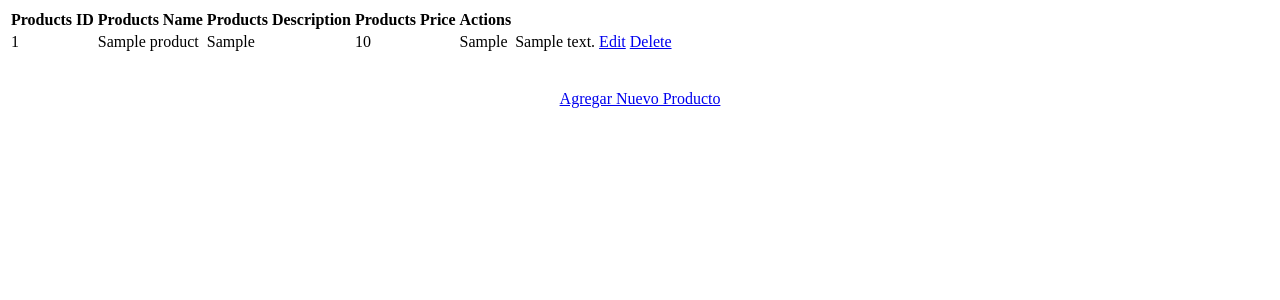
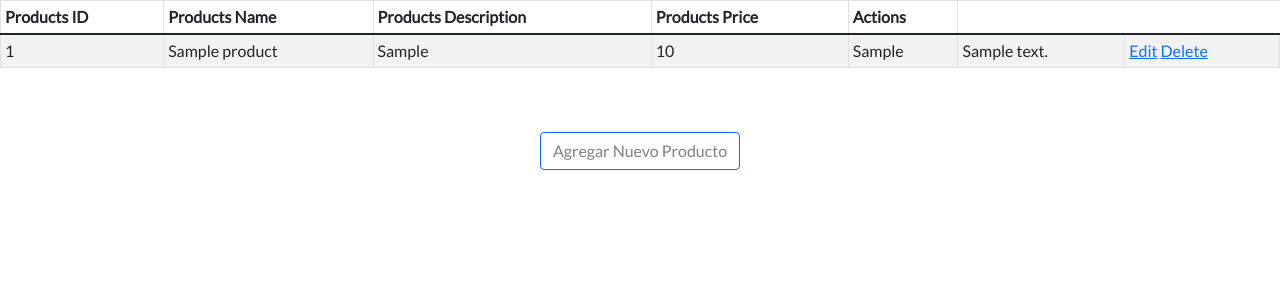
Before and after one commit to Nellybg/paginaweb, a Django app: page /show in a window 1280 px wide. Shown: the top 300 px of the page. Run offline with Django 4.2, Linux system fonts and the light colour scheme; tables that the repository leaves empty hold one stand-in row (values such as "Sample post").

Commit message:
estilo agregar producto

```diff
--- a/PruebaDeisne/products/templates/show.html
+++ b/PruebaDeisne/products/templates/show.html
@@ -1,11 +1,20 @@
 <!DOCTYPE html>
-<html lang="en">
+<html lang="es">
 
 <head>
     <meta charset="UTF-8">
     <title>Products Records</title>
     {% load static %}
     <link rel="stylesheet" href="{% static 'css/style.css' %}" />
+    <meta http-equiv="X-UA-Compatible" content="IE=edge">
+    <meta name="viewport" content="width=device-width, initial-scale=1.0">
+    <link href="https://cdn.jsdelivr.net/npm/bootstrap@5.1.3/dist/css/bootstrap.min.css" rel="stylesheet"
+        integrity="sha384-1BmE4kWBq78iYhFldvKuhfTAU6auU8tT94WrHftjDbrCEXSU1oBoqyl2QvZ6jIW3" crossorigin="anonymous">
+    <link rel="preconnect" href="https://fonts.googleapis.com">
+    <link rel="preconnect" href="https://fonts.gstatic.com" crossorigin>
+    <link href="https://fonts.googleapis.com/css2?family=Lato&display=swap" rel="stylesheet">
+    <link rel="stylesheet" href="{% static 'css/master.css' %}">
+    <link rel="stylesheet" href="{% static 'css/cards.css' %}">
 </head>
 
 <body>
```
